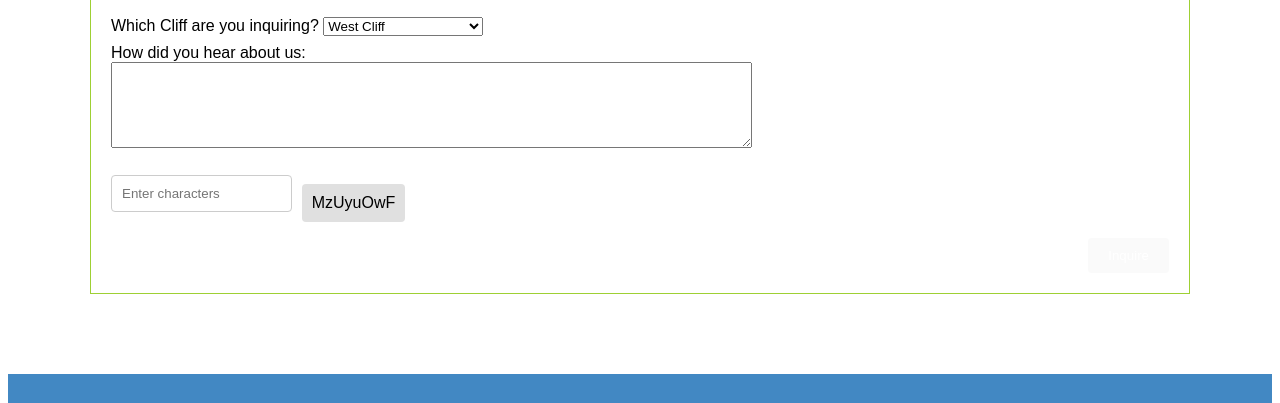
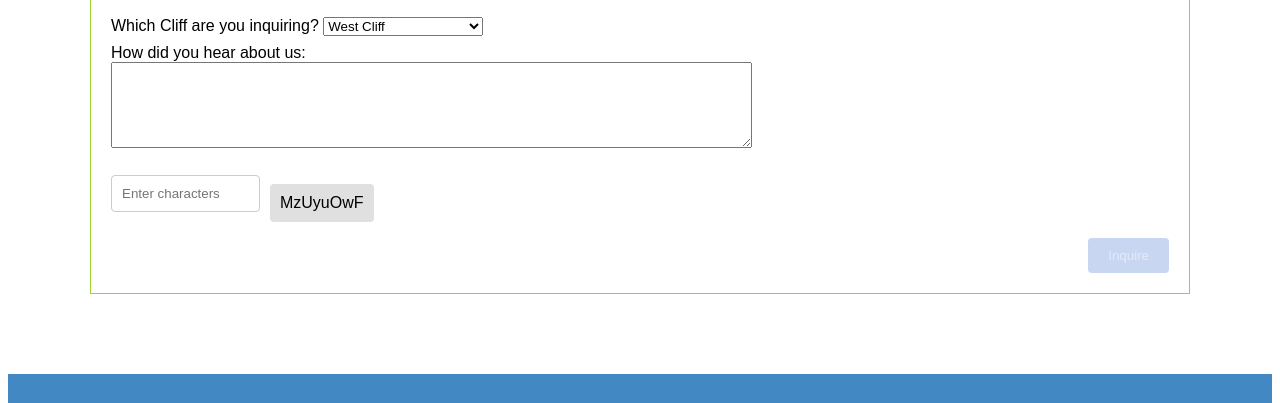
Before and after one commit to yukiou226/homework-module1, a plain HTML site: page contact.html in a window 1280 px wide. Shown: the part 1074-1477 px from the top of the page. Drawn offline with Linux system fonts and the light colour scheme.

Commit message:
fixed bugs

```diff
--- a/contact.html
+++ b/contact.html
@@ -7,7 +7,7 @@
     <link rel="stylesheet" href="style.css">
     <link rel="stylesheet" href="https://cdnjs.cloudflare.com/ajax/libs/font-awesome/4.7.0/css/font-awesome.min.css">
 </head>
-<body id="contact">
+<body id="contact" onLoad="disableButton(true)">
     <header>
         <div class="mainheader">
             <div class="logo">
--- a/js/randomcodes.js
+++ b/js/randomcodes.js
@@ -1,6 +1,8 @@
 //function to generate combination of characters
 function generateCode(){
     var code = ' ';//initialize to null value
+    var getCode =' ';//store entered code
+    var btnvalue; //for button boolean value
     var str = 'ABCDEFGHIJKLMNOPQRSTUVWXYZabcdefghijklmnopqrstuvwxyz0123456789@#$';
 
     //generate charater multiple times using a loop
@@ -13,9 +15,24 @@ function generateCode(){
 //get HTML element to display
 document.getElementById("codes").innerHTML = generateCode();
 
-//disable button
-function disableButton(){
-    document.getElementById("submit").disabled = true;
+//determine when to able or disable button
+function disableButton(btnvalue){
+    document.getElementById("submit").disabled = btnvalue;//able/disable button
+    if(btnvalue==true){//test if button is disabled or enabled
+        document.getElementById("submit").style.backgroundColor ="rgba(73,119,209,0.3)";
+        document.getElementById("submit").style.color="rgba(255,255,255,0.5)";
+    } else{
+        document.getElementById("submit").style.backgroundColor="rgba(73,119,209,1)";
+        document.getElementById("submit").style.color="rgba(255,255,255,1)";
+    }
+}
+//listen to user input code
+var codebox = document.getElementById("codes"); //get textbox
+codebox.addEventListener("input",evaluateCode);//listed to code entered in the box
+
+//run function when detected user had entered a character in textbox
+function evaluateCode(){
+    getCode=document.getElementById("codes").value
 }
 //activate function
 disableButton();
--- a/style.css
+++ b/style.css
@@ -173,7 +173,7 @@ input[type="radio"] {
 }
 
 .randomcode input[type="text"] {
-    width: 15%;
+    width: 12%;
     padding: 10px;
     margin-right: 10px;
     border: 1px solid #ccc;
```
